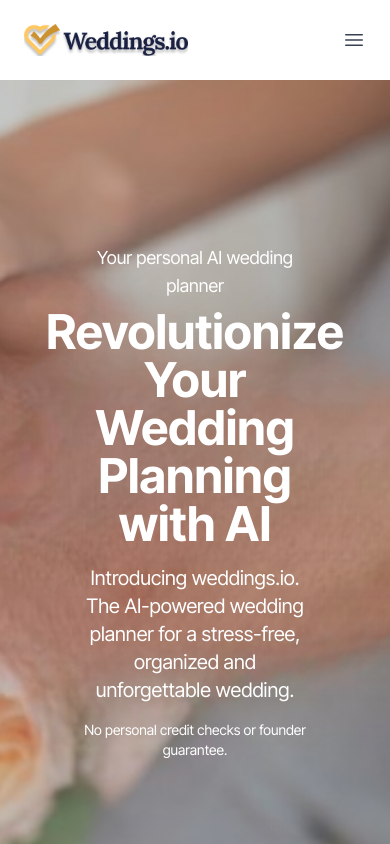
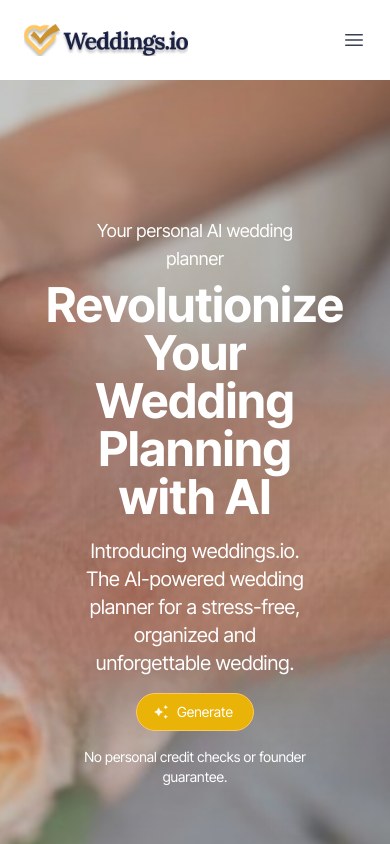
Before and after one commit to Parth-Patadiya/WeddingsIO, a React (Create React App) app: page / in a window 390 px wide. Shown: the top 844 px of the page. Built offline with nearby package versions, Linux system fonts and the light colour scheme.

Commit message:
Updated responsive design

```diff
--- a/src/components/CarouselMain.js
+++ b/src/components/CarouselMain.js
@@ -77,6 +77,10 @@ const CarouselMain = () => {
           <p className="mt-4 text-xl">
             Introducing weddings.io. The AI-powered wedding planner for a stress-free, organized and unforgettable wedding.
           </p>
+          <button className="block flex sm:hidden pl-2 mt-4 pr-5 py-2 right-0 rounded-full bg-yellow-500 text-light-500 border hover:bg-yellow-500 hover:text-white focus:outline-none border-light text-sm" onClick={openModal}>
+              <img className='w-4 mr-2 mt-0.5 ml-2 bg-transparent' src={HeroButtonImg} />
+              Generate
+            </button>
           <div className="relative w-full mt-7 hidden sm:block">
             <input type="text" className="pl-5 w-full pr-20 py-2 border placeholder-white text-white rounded-full bg-black bg-opacity-30 focus:outline-none sm:pr-28 md:pr-32 lg:pr-40 border-gray-400" placeholder="Generate Your Wedding Plan" />
             <button className="flex h-8 absolute right-0 top-1/2 transform -translate-y-1/2 mr-2 pr-4 pl-0.5 pt-1 rounded-full bg-yellow-500 text-light-500 border hover:bg-yellow-500 hover:text-white focus:outline-none border-light text-sm" onClick={openModal}>
```
